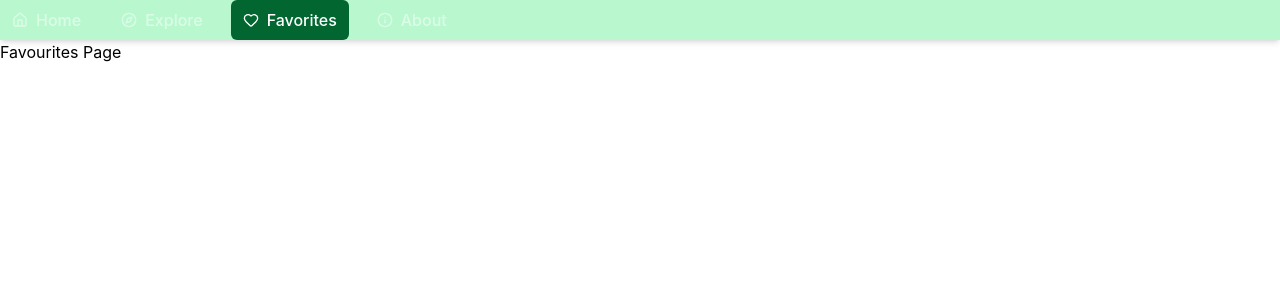
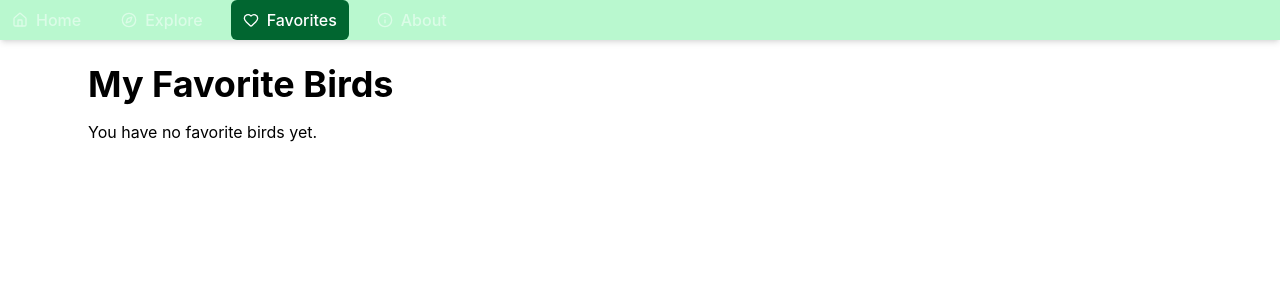
Before and after one commit to darrel124568/eagle-eye, a React (Vite) app: page /favorites in a window 1280 px wide. Shown: the top 300 px of the page. Built offline with nearby package versions, Linux system fonts and the light colour scheme.

Commit message:
Add favorite functionality to BirdCard and enhance Favorites page layout

```diff
--- a/src/components/BirdCard/BirdCard.jsx
+++ b/src/components/BirdCard/BirdCard.jsx
@@ -6,6 +6,20 @@ export default function BirdCard({ bird }) {
   const [imgError, setImgError] = useState(false);
 
   const fallbackImage = 'https://images.unsplash.com/photo-1444464666168-49d633b86797?auto=format&fit=crop&w=600&q=80';
+
+  function handleclick() {
+    const favorites = JSON.parse(
+    localStorage.getItem("favorites") || "[]"
+    );
+  if (!favorites.some(fav => fav.id === bird.id)) {
+  favorites.push({id:bird.id, name: bird.common_name});
+
+  localStorage.setItem("favorites", JSON.stringify(favorites));
+  }
+  else {
+    alert("This bird is already in your favorites.");
+  }
+}
 
   return (
     <div className="bg-white rounded-xl shadow-sm border border-forest-100 overflow-hidden hover:shadow-md transition-shadow flex flex-col">
@@ -38,6 +52,7 @@ export default function BirdCard({ bird }) {
           View Details
         </Link>
         <button
+          onClick={handleclick}
           className="mt-4 inline-block text-center w-full py-2 bg-red-800 hover:bg-red-900 text-white text-sm font-semibold rounded-lg transition-colors"
         >
           Add to Favorites
--- a/src/pages/Favorites/Favorites.jsx
+++ b/src/pages/Favorites/Favorites.jsx
@@ -1,10 +1,30 @@
 import Navbar from "../../components/Navbar/Navbar";
-
+import { Link } from 'react-router-dom';
 export default function Favorites() {
+  const favorites = JSON.parse(
+    localStorage.getItem("favorites")
+    );
   return (
     <>
     <Navbar/>
-    <div><h1>Favourites Page</h1></div>
+    <main className="max-w-6xl mx-auto p-6 space-y-8">
+      <h1 className="text-4xl font-bold mb-4">My Favorite Birds</h1>
+      {favorites === null ? (
+        <p>You have no favorite birds yet.</p>
+      ) : (
+        <ul className="grid grid-cols-1 sm:grid-cols-2 md:grid-cols-3 lg:grid-cols-4 gap-6">
+          {favorites.map((bird) => (
+          <Link
+          key={bird.id}
+          to={`/bird/${bird.id}`}
+          className="mt-4 inline-block text-center w-full py-2 bg-pink-800 hover:bg-green-900 text-white text-sm font-semibold rounded-lg transition-colors"
+        >
+          View the {bird.name}
+        </Link>
+          ))}
+        </ul>
+      )}
+    </main>
     </>
-  )
+  );
 }
```
